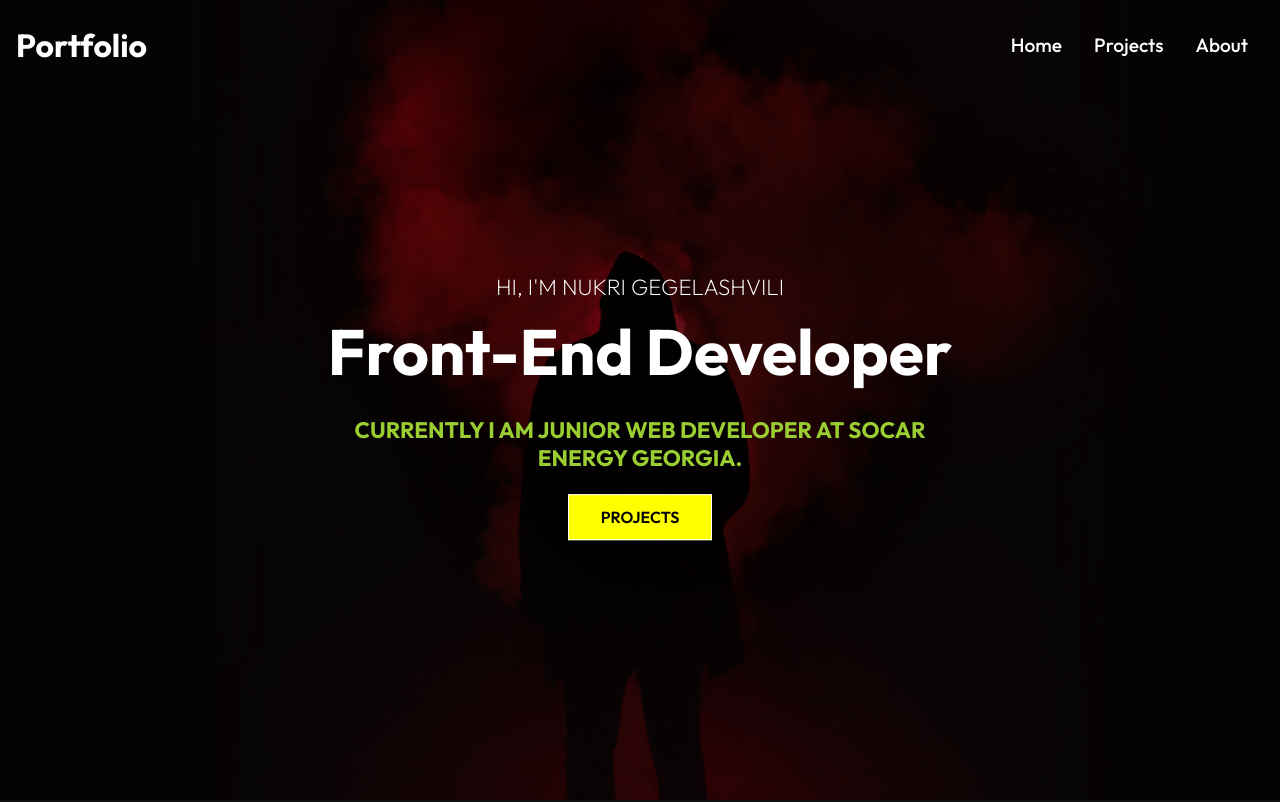
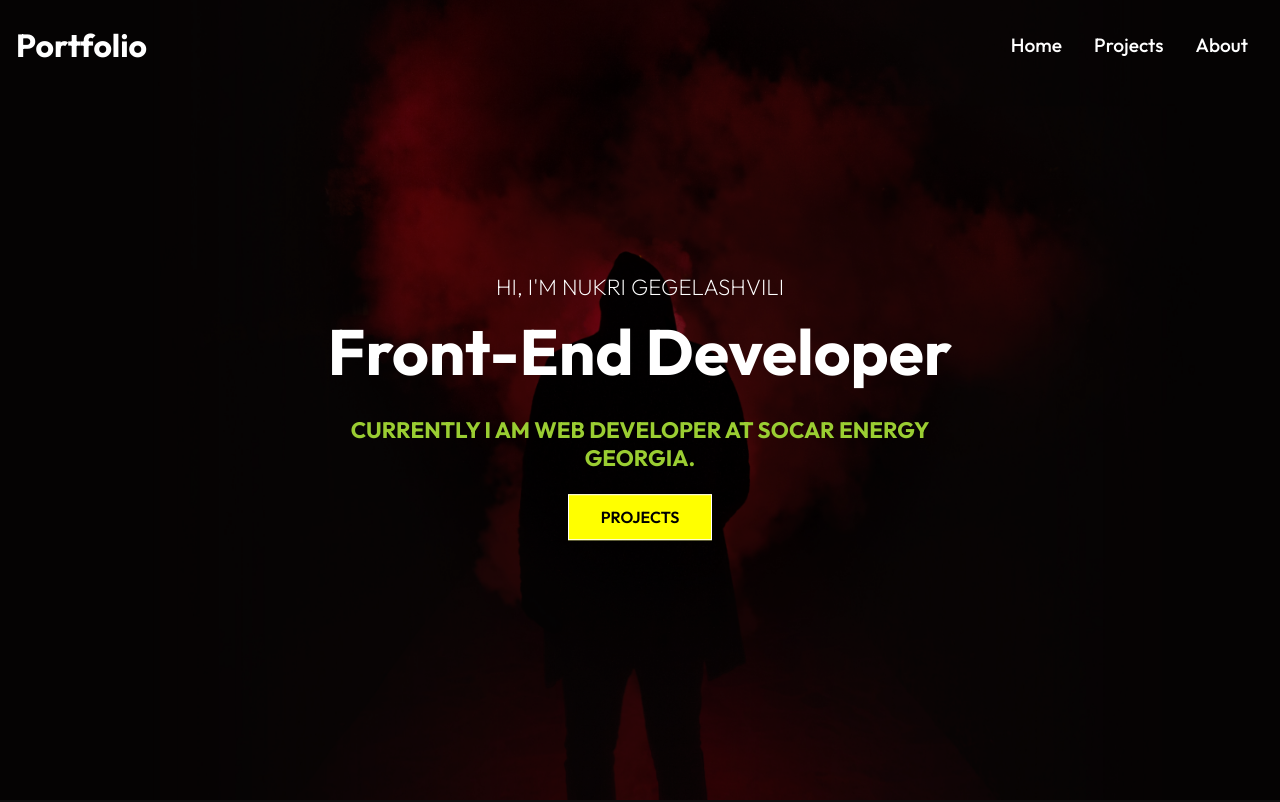
Before and after one commit to nukrig/portfolio, a React (Create React App) app: page /projects in a window 1280 px wide. Shown: the top 802 px of the page. Built offline with nearby package versions, Linux system fonts and the light colour scheme.

Commit message:
changed job position

```diff
--- a/src/Components/HeroImg/HeroImg.js
+++ b/src/Components/HeroImg/HeroImg.js
@@ -12,7 +12,7 @@ function HeroImg(){
                 <p> HI, I'M NUKRI GEGELASHVILI</p>
                 <h1>Front-End Developer</h1>
                 <p style={{color:'yellowgreen',fontWeight:'bold'}}>
-                    Currently I am Junior Web Developer at SOCAR ENERGY GEORGIA.
+                    Currently I am Web Developer at SOCAR ENERGY GEORGIA.
                 </p>
                 <div style={{marginTop:'35px'}}>
                     <Link to='/projects'
```
